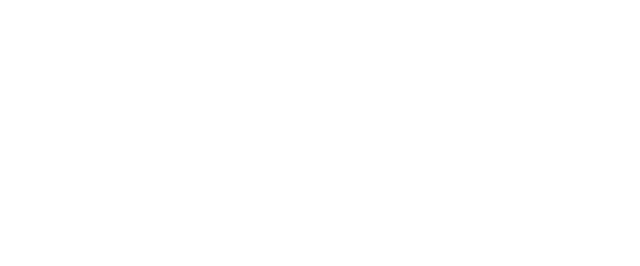
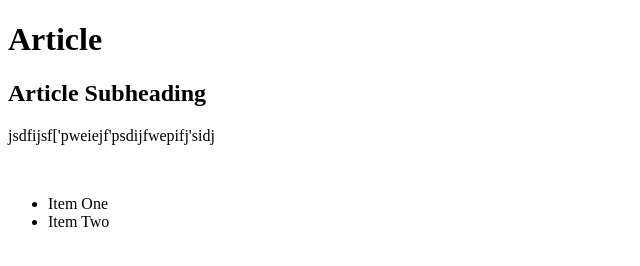
Before and after one commit to MilesME3/git_project, a plain HTML site: page MultiPage.html in a window 1280 px wide. Shown: the whole page, without its empty margins (0-640 px from the left). Drawn offline with Linux system fonts and the light colour scheme.

Commit message:
Add heading, paragraphs, and lists

```diff
--- a/MultiPage.html
+++ b/MultiPage.html
@@ -3,9 +3,17 @@
 <head>
     <meta charset="UTF-8">
     <meta name="viewport" content="width=device-width, initial-scale=1.0">
-    <title>Document</title>
+    <title>Article</title>
 </head>
 <body>
+    <h1>Article</h1>
+    <h2>Article Subheading</h2>
 
+    <p>jsdfijsf['pweiejf'psdijfwepifj'sidj</p>
+    <br>
+    <ul>
+        <li>Item One</li>
+        <li>Item Two</li>
+    </ul>
 </body>
 </html>
```
